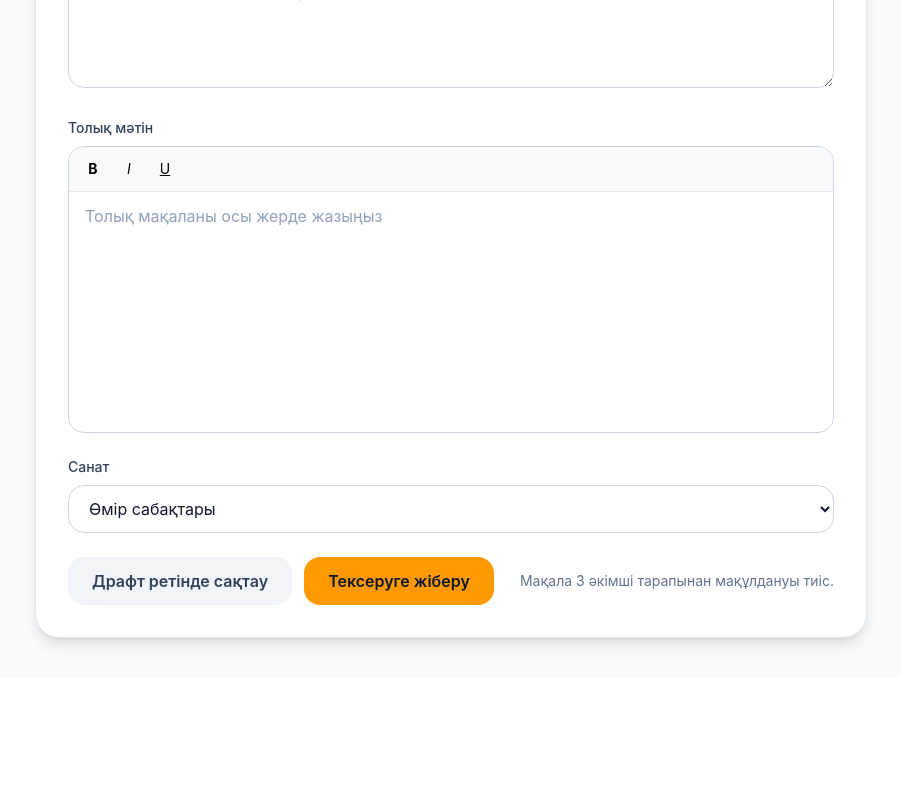
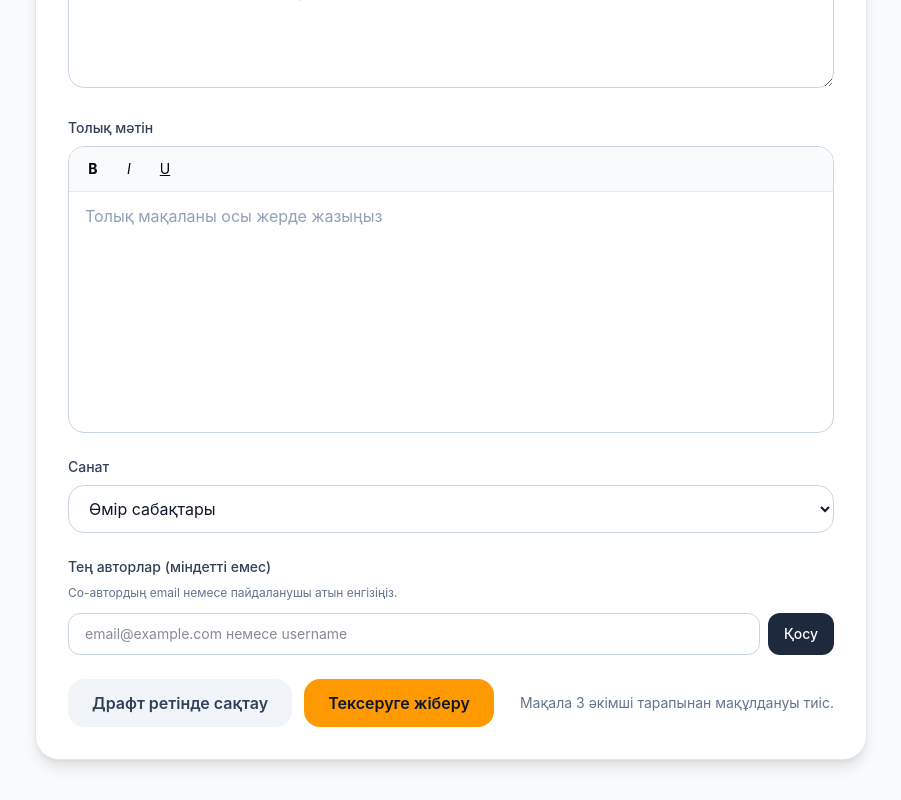
Before and after one commit to azharingh/izdenkz, a Next.js app: page /submit in a window 1280 px wide. Shown: the part 1256-2056 px from the top of the page, without its empty margins (189-1090 px from the left). Before the commit the page ends 1934 px from the top, so only its background shows below. Built offline with nearby package versions, Linux system fonts and the light colour scheme; sample sign-in values are in the browser's storage.

Commit message:
co-authorship option added

```diff
--- a/app/api/articles/create/route.ts
+++ b/app/api/articles/create/route.ts
@@ -11,7 +11,7 @@ function sanitize(html: string) {
 }
 
 export async function POST(req: NextRequest) {
-  const { title, overview, content, category, authorId, isContest, isDraft } = await req.json()
+  const { title, overview, content, category, authorId, isContest, isDraft, coAuthorIds, coAuthorNames } = await req.json()
 
   if (!title || !overview || !content || !authorId) {
     return NextResponse.json({ error: "Барлық өрістер қажет." }, { status: 400 })
@@ -42,6 +42,8 @@ export async function POST(req: NextRequest) {
         author_name: authorUser.name,
         status: REVIEW_STATUSES.DRAFT,
         is_contest: !!isContest,
+        co_author_ids: coAuthorIds || [],
+        co_author_names: coAuthorNames || [],
       })
       .select()
       .single()
@@ -85,6 +87,8 @@ export async function POST(req: NextRequest) {
       author_name: authorUser.name,
       status: REVIEW_STATUSES.CHECKING,
       is_contest: !!isContest,
+      co_author_ids: coAuthorIds || [],
+      co_author_names: coAuthorNames || [],
     })
     .select()
     .single()
--- a/app/api/articles/mine/route.ts
+++ b/app/api/articles/mine/route.ts
@@ -10,7 +10,7 @@ export async function GET(req: NextRequest) {
   const { data, error } = await supabaseAdmin
     .from("articles")
     .select("*")
-    .eq("author_id", authorId)
+    .or(`author_id.eq.${authorId},co_author_ids.cs.{${authorId}}`)
     .order("created_at", { ascending: false })
 
   if (error) {
--- /dev/null
+++ b/app/api/users/search/route.ts
@@ -0,0 +1,21 @@
+import { NextRequest, NextResponse } from "next/server"
+import { supabaseAdmin } from "@/lib/supabaseServer"
+
+export async function GET(req: NextRequest) {
+  const query = req.nextUrl.searchParams.get("query")?.trim().toLowerCase()
+  if (!query) {
+    return NextResponse.json({ error: "Сұрау қажет." }, { status: 400 })
+  }
+
+  const { data, error } = await supabaseAdmin
+    .from("users")
+    .select("id, name, email, username")
+    .or(`email.eq.${query},username.eq.${query}`)
+    .maybeSingle()
+
+  if (error || !data) {
+    return NextResponse.json({ error: "Пайдаланушы табылмады." }, { status: 404 })
+  }
+
+  return NextResponse.json({ user: data })
+}
--- a/app/articles/[id]/page.tsx
+++ b/app/articles/[id]/page.tsx
@@ -180,13 +180,20 @@ export default function ArticlePage() {
           <h1 className="font-heading text-3xl md:text-4xl font-bold text-slate-900 mt-4 mb-3">
             {article.title}
           </h1>
-          <div className="flex items-center gap-4 text-sm text-slate-500 pb-6 border-b border-slate-200">
+
+          <div className="flex items-center flex-wrap gap-2 text-sm text-slate-500 pb-6 border-b border-slate-200">
             <Link href={`/user/${article.author_id}`} className="font-medium text-slate-700 hover:text-amber-600 transition">
             {article.author_name}
             </Link>
-            {article.author_email && (
-              <span className="text-slate-400">{article.author_email}</span>
-            )}
+            {article.co_author_ids?.map((id: string, i: number) => (
+              <span key={id} className="flex items-center gap-2">
+                <span className="text-slate-300">·</span>
+                <Link href={`/user/${id}`} className="font-medium text-slate-700 hover:text-amber-600 transition">
+                {article.co_author_names?.[i] ?? "Автор"}
+                </Link>
+              </span>
+            ))}
+            <span className="text-slate-300">·</span>
             <span>{new Date(article.created_at).toLocaleDateString("kk-KZ")}</span>
           </div>
 
--- a/app/submit/page.tsx
+++ b/app/submit/page.tsx
@@ -6,7 +6,6 @@ import Navbar from "@/components/Navbar"
 import RichTextEditor from "@/components/RichTextEditor"
 import { ARTICLE_CATEGORIES } from "@/lib/categories"
 import { REQUIRED_ADMIN_APPROVALS } from "@/lib/adminConfig"
-
 export default function SubmitPage() {
   return (
     <Suspense fallback={
@@ -35,6 +34,10 @@ function SubmitPageContent() {
   const [submitDate, setSubmitDate] = useState("")
   const [isContest, setIsContest] = useState(false)
   const [loadingDraft, setLoadingDraft] = useState(!!editId)
+  const [coAuthors, setCoAuthors] = useState<{ id: string; name: string }[]>([])
+  const [coAuthorQuery, setCoAuthorQuery] = useState("")
+  const [coAuthorSearching, setCoAuthorSearching] = useState(false)
+  const [coAuthorError, setCoAuthorError] = useState("")
 
   useEffect(() => {
     setSubmitDate(new Date().toLocaleDateString("kk-KZ"))
@@ -104,6 +107,8 @@ function SubmitPageContent() {
             authorName: user.name,
             isContest,
             isDraft: mode === "draft",
+            coAuthorIds: coAuthors.map(c => c.id),
+            coAuthorNames: coAuthors.map(c => c.name),
           }),
         })
       }
@@ -127,6 +132,39 @@ function SubmitPageContent() {
       setLoading(false)
       setMessage({ type: "error", text: "Желі қатесі." })
     }
+  }
+
+  async function addCoAuthor() {
+    const q = coAuthorQuery.trim()
+    if (!q) return
+    setCoAuthorError("")
+    setCoAuthorSearching(true)
+    try {
+      const res = await fetch(`/api/users/search?query=${encodeURIComponent(q)}`)
+      const json = await res.json()
+      if (!res.ok) {
+        setCoAuthorError(json.error || "Табылмады.")
+        return
+      }
+      if (json.user.id === user?.id) {
+        setCoAuthorError("Өзіңізді қоса алмайсыз.")
+        return
+      }
+      if (coAuthors.some(c => c.id === json.user.id)) {
+        setCoAuthorError("Бұл автор қосылған.")
+        return
+      }
+      setCoAuthors(prev => [...prev, { id: json.user.id, name: json.user.name }])
+      setCoAuthorQuery("")
+    } catch {
+      setCoAuthorError("Желі қатесі.")
+    } finally {
+      setCoAuthorSearching(false)
+    }
+  }
+
+  function removeCoAuthor(id: string) {
+    setCoAuthors(prev => prev.filter(c => c.id !== id))
   }
 
   if (loadingDraft) {
@@ -199,6 +237,39 @@ function SubmitPageContent() {
                 </select>
               </div>
 
+              <div>
+                <label className="block text-sm font-medium text-slate-700 mb-2">Тең авторлар (міндетті емес)</label>
+                <p className="text-xs text-slate-500 mb-3">Co-автордың email немесе пайдаланушы атын енгізіңіз.</p>
+                <div className="flex gap-2 mb-3">
+                  <input
+                  value={coAuthorQuery}
+                  onChange={e => setCoAuthorQuery(e.target.value)}
+                  onKeyDown={e => e.key === "Enter" && (e.preventDefault(), addCoAuthor())}
+                  placeholder="email@example.com немесе username"
+                  className="flex-1 rounded-xl border border-slate-300 px-4 py-2.5 text-sm text-slate-900 focus:border-amber-500 outline-none"
+                  />
+                  <button
+                  type="button"
+                  onClick={addCoAuthor}
+                  disabled={coAuthorSearching}
+                  className="bg-slate-800 hover:bg-slate-700 text-white px-4 py-2.5 rounded-xl text-sm font-medium transition disabled:opacity-50"
+                  >
+                    {coAuthorSearching ? "..." : "Қосу"}
+                    </button>
+                </div>
+                {coAuthorError && <p className="text-xs text-rose-600 mb-3">{coAuthorError}</p>}
+                {coAuthors.length > 0 && (
+                  <div className="flex flex-wrap gap-2">
+                    {coAuthors.map(c => (
+                      <span key={c.id} className="inline-flex items-center gap-2 bg-amber-50 text-amber-700 text-sm px-3 py-1.5 rounded-full">
+                        {c.name}
+                        <button type="button" onClick={() => removeCoAuthor(c.id)} className="text-amber-500 hover:text-amber-700 font-bold">×</button>
+                      </span>
+                    ))}
+                  </div>
+                )}
+              </div>
+
               {message && (
                 <div className={`rounded-2xl px-4 py-3 text-sm ${message.type === "success" ? "bg-emerald-50 text-emerald-700 border border-emerald-200" : "bg-rose-50 text-rose-700 border border-rose-200"}`}>
                   {message.text}
```
